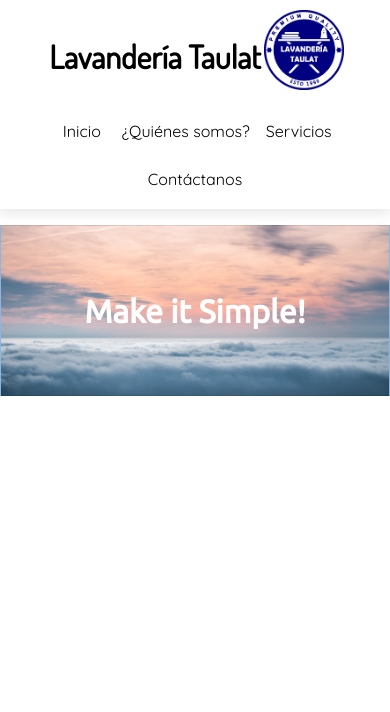
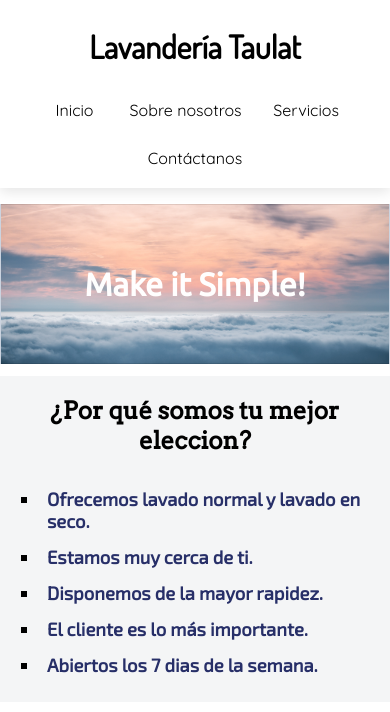
Before and after one commit to elCrespo16/Bugaderia-Taulat-WebPage, a plain HTML site: page html/Main_page.html in a window 390 px wide. Drawn offline with Linux system fonts and the light colour scheme.

Commit message:
Advantages added

```diff
--- a/html/Main_page.html
+++ b/html/Main_page.html
@@ -36,8 +36,11 @@
 				line-height: 1.2em;
 			}
 
-			h1{
+			h1, h3{
 				font-family:'Dosis', sans-serif;
+			}
+			h2 {
+				font-family:'Arvo', sans-serif;
 			}
 			div.nav a {
 				display: block;
@@ -49,7 +52,7 @@
 			}
 
 			a.a_nav:hover{
-				box-shadow: 0 4px 8px 0 #99bbff;
+				box-shadow: 0 4px 8px 0 hsla(233, 37%, 40%, 1);;
 			}
 			div.nav_big{
 				box-shadow: 0 4px 12px 0 rgba(0,0,0,.1);
@@ -70,8 +73,13 @@
 			}
 
 			@media screen and (max-width: 650px){
+
+				.full_body {
+					width: 100%;
+				}
 				body {
 					margin: 0px;
+					background-color: white;
 				}
 
 				.container {
@@ -80,6 +88,19 @@
 
 				h1{
 					font-size: 2em;
+					margin-bottom: 0.5em;
+					margin-top: 0.5em;
+				}
+
+				h2 {
+					text-align: center;
+					margin-bottom: 0.3em;
+					font-size: 1.5em;
+				}
+
+				.a_nav {
+					margin-left: 2%;
+					margin-right: 2%;
 				}
 
 				.name {
@@ -88,19 +109,17 @@
 					padding: 0.6em;
 				}
 				.nav {
-					width: 100%
+					width: 100%;
 				}
 				.nav_big {
+					width: 100%;
 					margin-bottom:1em;
-				}
-				div.nav a {
-
 				}
 				.banner{
 					width: 100%;
 					padding: 10%;
 					background-image: url(../Images/posible_banner_5.jpg);
-					background-color: #99ccff;
+					background-color: hsla(215, 62%, 93%, 1);
 					background-size: auto;
 					background-position: center;
 					background-repeat: no-repeat;
@@ -108,7 +127,7 @@
 					position: relative;
 					border: 1px solid rgba(0,0,0,.1);
 				}
-				.big_text {
+				.banner_text {
 					font-family: 'Ubuntu', sans-serif;
 					font-size: 200%;
 					color: rgba(255,255,255,.99);
@@ -121,21 +140,43 @@
 					width:80px;
 					height:auto;
 				}
+
+				.page_body {
+					width: 100%;
+				}
+
+				.advantages {
+					margin-top: 3%;
+					width: 100%;
+					background-color: hsla(206, 8%, 96%, 1);;
+				}
+
+				.plain_text{
+					font-size: 1.15em;
+					font-family: 'Exo 2', sans-serif;
+				}
+				li {
+					list-style-type: square;
+					padding: 2%;
+				}
+				.mobile_vanish{
+					display: none;
+				}
+				strong {
+					color: hsla(233, 45%, 28%, 1);;
+				}
 			}
 		</style>
 	</head>
 	<body>
 		<div class = "container full_body">
 			<!-- Menu de Navegacion -->
-			<nav>
+			<nav class="nav">
 
 				<div class="container nav_big">
 					<div class ="container name">
 					<a href ="#" target="-self">
 						<h1>Lavandería Taulat</h1>
-					</a>
-					<a href ="#" target="-self">
-						<img src="../Images/logo_prueba.png" class ="logo" >
 					</a>
 					</div>
 					<div class="container nav">
@@ -149,16 +190,43 @@
 							Servicios
 						</a>
 						<a href ="#" target="-self" class = "abous_us a_nav">
-							¿Quiénes somos?
+							Sobre nosotros
 						</a>
 					</div>
 				</div>
 			</nav>
 			<!-- Banner -->
 			<div class="container banner">
-				<h1 class= "big_text">Make it Simple!
+				<h1 class= "banner_text">Make it Simple!
 				</h1>
-
+			</div>
+			<div class="container page_body">
+				<div class="container advantages">
+					<div class="container">
+						<h2>
+							¿Por qué somos tu mejor eleccion?
+						</h2>
+					</div>
+					<div class="plain_text">
+						<ul>
+							<li>
+								<strong>Ofrecemos lavado normal y lavado en seco.</strong>
+							</li>
+							<li>
+								<strong>Estamos muy cerca de ti.</strong><div class = "mobile_vanish">Somos la única lavandería en el sector de Poblenou.</div>
+							</li>
+							<li>
+								<strong>Disponemos de la mayor rapidez.</strong><div class = "mobile_vanish">Tus prendas estarán listas en una semana o incluso antes.</div>
+							</li>
+							<li>
+								<strong>El cliente es lo más importante.</strong><div class = "mobile_vanish">Tratamos a nuestros clientes como si fueran familia.</div>
+							</li>
+							<li>
+								<strong>Abiertos los 7 dias de la semana.</strong><div class = "mobile_vanish">Disponibilidad 24/7 en Google Business y por teléfono.</div>
+							</li>
+						</ul>
+					</div>
+				</div>
 			</div>
 		</div>
 	</body>
```
Also changed, not shown: Css/palette.css (added, +34 -0 lines), Images/Pallette.png (added).
